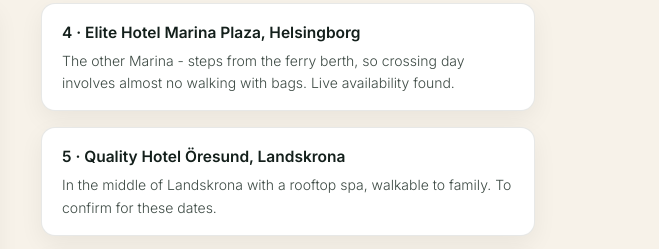
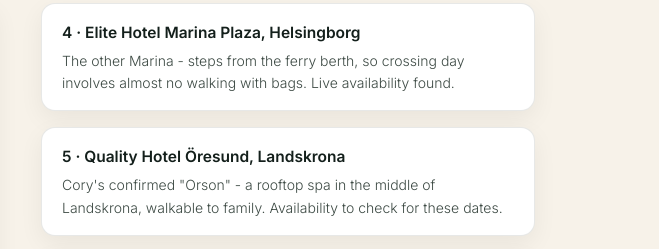
Before and after one commit to slowmotionsoundz/carol-kaylan-xmas, a plain HTML site: page index.html in a window 1280 px wide. Shown: the part 6528-6777 px from the top of the page, 621-1280 px from the left. Drawn offline with Linux system fonts and the light colour scheme.

Commit message:
Modify stay description for Quality Hotel Öresund
Updated description for Quality Hotel Öresund with confirmation details.

```diff
--- a/index.html
+++ b/index.html
@@ -174,7 +174,7 @@
     <div class="stay-col reveal">
       <h3>Sweden · Dec 25 &amp; 26</h3>
       <div class="stay-card"><div class="stay-body"><b>4 · Elite Hotel Marina Plaza, Helsingborg</b><p>The other Marina - steps from the ferry berth, so crossing day involves almost no walking with bags. Live availability found.</p></div></div>
-      <div class="stay-card"><div class="stay-body"><b>5 · Quality Hotel Öresund, Landskrona</b><p>In the middle of Landskrona with a rooftop spa, walkable to family. To confirm for these dates.</p></div></div>
+      <div class="stay-card"><div class="stay-body"><b>5 · Quality Hotel Öresund, Landskrona</b><p>Cory's confirmed "Orson" - a rooftop spa in the middle of Landskrona, walkable to family. Availability to check for these dates.</p></div></div>
       <div class="stay-card"><div class="stay-body"><b>6 · The Vault or Clarion Sea U, Helsingborg</b><p>Two newer, well-reviewed alternatives minutes from the terminal. Live availability found.</p></div></div>
     </div>
   </div>
```
